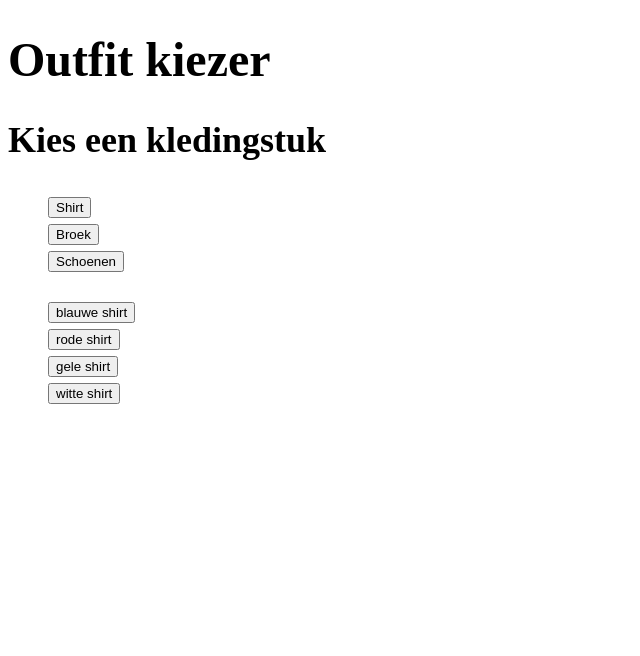
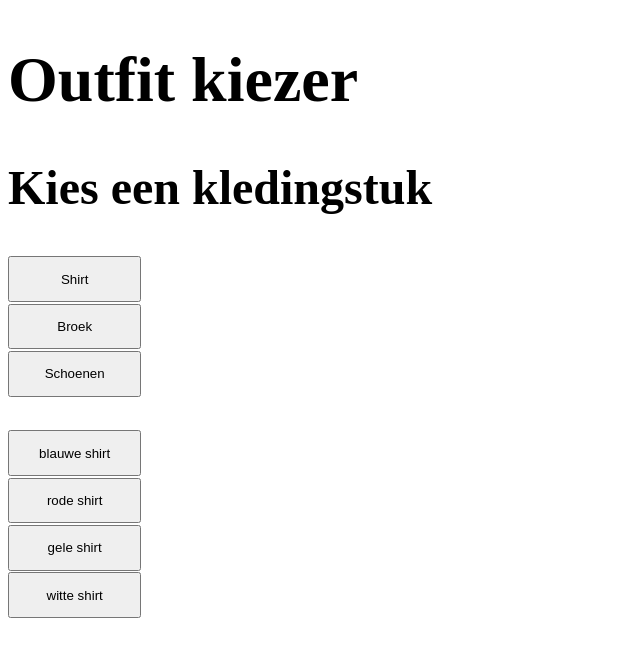
Before and after one commit to spacejump3/Human-Centered-Design, a plain HTML site: page index.html in a window 1280 px wide. Both pictures are taken after a click on the button "Shirt". Shown: the whole page, without its empty margins (0-640 px from the left). Drawn offline with Linux system fonts and the light colour scheme.

Commit message:
better version

```diff
--- a/index.html
+++ b/index.html
@@ -10,12 +10,14 @@
         <h1>Outfit kiezer</h1>
         <section>
             <h2>Kies een kledingstuk</h2>
+			<p></p>
             <ul>
                 <li><button id="shirtBtn">Shirt</button></li>
                 <li><button id="pantsBtn">Broek</button></li>
                 <li><button id="shoesBtn">Schoenen</button></li>
             </ul>
-			<ul id="clothingList"></ul>
+
+            <ul id="container"></ul>
         </section>
     </body>
     <script src="./scripts/script.js"></script>
--- a/scripts/script.js
+++ b/scripts/script.js
@@ -1,103 +1,94 @@
-// Get the buttons
-// const buttons = document.querySelectorAll('button');
-const shirtBtn = document.getElementById('shirtBtn');
-const pantsBtn = document.getElementById('pantsBtn');
-const shoesBtn = document.getElementById('shoesBtn');
+// Fetch JSON data
+fetch('./data.json')
+    .then((response) => response.json())
+    .then((data) => {
+        // Get the buttons
+        let shirtBtn = document.getElementById('shirtBtn');
+        let pantsBtn = document.getElementById('pantsBtn');
+        let shoesBtn = document.getElementById('shoesBtn');
 
-// Get the container
-const clothingList = document.getElementById('clothingList');
+        // Keep track of the selected clothing pieces and their types
+        let selectedPieces = [];
+        let selectedTypes = [];
 
-// Add event listeners to the buttons
-shirtBtn.addEventListener('click', () => createButtons('shirt'));
-pantsBtn.addEventListener('click', () => createButtons('pants'));
-shoesBtn.addEventListener('click', () => createButtons('shoes'));
+        // Function to create new buttons
+        function createButtons(clothingType, matches) {
+            // Get the clothing data
+            let clothingData = data[clothingType];
 
-// Add click event listeners to the buttons
-shirtBtn.addEventListener('click', function () {
-	clothingList.setAttribute('aria-label', 'Dit is een lijst van shirts');
-	// Call your function to generate buttons
-});
+            // Get the container to put the buttons in
+            let container = document.getElementById('container');
 
-pantsBtn.addEventListener('click', function () {
-	clothingList.setAttribute('aria-label', 'Dit is een lijst van broeken');
-	// Call your function to generate buttons
-});
+            // Clear the container
+            container.innerHTML = '';
 
-shoesBtn.addEventListener('click', function () {
-	clothingList.setAttribute('aria-label', 'Dit is een lijst van schoenen');
-	// Call your function to generate buttons
-});
+            // Create a new button for each clothing piece
+            for (let clothingPiece in clothingData) {
+                // If matches is defined, only create buttons for matching pieces
+                if (!matches || matches.includes(clothingData[clothingPiece].id)) {
+                    let li = document.createElement('li');
+                    let btn = document.createElement('button');
+                    btn.innerText = clothingPiece;
+                    btn.addEventListener('click', function () {
+                        // Add the selected piece and its type to the lists
+                        selectedPieces.push(clothingPiece);
+                        selectedTypes.push(clothingType);
 
-// semi working thing
-function createButtons(category) {
-	// Fetch the data from the JSON file
-	fetch('data.json')
-		.then((response) => response.json())
-		.then((data) => {
-			// Clear the clothing list
-			clothingList.innerHTML = '';
+                        // If we're at the last piece, display the selected pieces
+                        if (selectedPieces.length === 3) {
+                            let p = document.createElement('p');
+                            p.innerText = 'U heeft de volgende outfit gekozen: ' + selectedPieces.join(', ') + '. Als u hier niet blij mee bent, kunt u opnieuw beginnen door op de volgende knop te drukken';
+                            container.appendChild(p);
 
-			// Get the category from the data
-			const items = data[category];
+                            // Disable all buttons
+                            let buttons = document.querySelectorAll('button');
+                            buttons.forEach((button) => (button.disabled = true));
 
-			let firstButton = null;
+                            // Add a restart button
+                            let restartBtn = document.createElement('button');
+                            restartBtn.innerText = 'Opnieuw een outfit kiezen';
+                            restartBtn.addEventListener('click', function () {
+                                // Clear the container
+                                container.innerHTML = '';
 
-			// Create a button and a li for each item in the category
-			for (let item in items) {
-				const btn = document.createElement('button');
-				btn.textContent = item;
+                                // Enable all buttons
+                                buttons.forEach((button) => (button.disabled = false));
 
-				// Add an event listener to the button
-				btn.addEventListener('click', () => {
-					// Clear the clothing list
-					clothingList.innerHTML = '';
+                                // Clear the selected pieces and types
+                                selectedPieces = [];
+                                selectedTypes = [];
+                            });
+                            container.appendChild(restartBtn);
+                        } else {
+                            // Otherwise, create the next set of buttons
+                            let nextType = ['shirt', 'pants', 'shoes'].find((type) => !selectedTypes.includes(type));
+                            createButtons(nextType, clothingData[clothingPiece].matches);
+                        }
+                    });
+                    li.appendChild(btn);
+                    container.appendChild(li);
+                }
+            }
 
-					// Get the matches of the item
-					const matches = items[item].matches;
+            // Focus on the first button
+            container.querySelector('button').focus();
+        }
 
-					// Get the ids of all shirts, pants, and shoes
-					const shirts = Object.values(data.shirt).map((item) => item.id);
-					const pants = Object.values(data.pants).map((item) => item.id);
-					const shoes = Object.values(data.shoes).map((item) => item.id);
-
-					// Create a list of all possible combinations of shirts, pants, and shoes
-					const combinations = [];
-					for (let shirt of shirts) {
-						for (let pant of pants) {
-							for (let shoe of shoes) {
-								// Get the names corresponding to the ids
-								const shirtName = Object.keys(data.shirt).find((key) => data.shirt[key].id === shirt);
-								const pantName = Object.keys(data.pants).find((key) => data.pants[key].id === pant);
-								const shoeName = Object.keys(data.shoes).find((key) => data.shoes[key].id === shoe);
-
-								combinations.push([shirtName, pantName, shoeName]);
-							}
-						}
-					}
-
-					// For each combination, create a new ul element and add li elements for each item in the combination
-					for (let combination of combinations) {
-						const ul = document.createElement('ul');
-						for (let item of combination) {
-							const li = document.createElement('li');
-							li.textContent = item;
-							li.setAttribute('tabindex', '0');
-							ul.appendChild(li);
-						}
-						clothingList.appendChild(ul);
-					}
-				});
-
-				const li = document.createElement('li');
-				li.appendChild(btn);
-
-				clothingList.appendChild(li);
-				if (!firstButton) {
-					firstButton = btn;
-				}
-			}
-			if (firstButton) {
-				firstButton.focus();
-			}
-		});
-}
+        // Add event listeners to the buttons
+        shirtBtn.addEventListener('click', function () {
+            selectedPieces = [];
+            selectedTypes = [];
+            createButtons('shirt');
+        });
+        pantsBtn.addEventListener('click', function () {
+            selectedPieces = [];
+            selectedTypes = [];
+            createButtons('pants');
+        });
+        shoesBtn.addEventListener('click', function () {
+            selectedPieces = [];
+            selectedTypes = [];
+            createButtons('shoes');
+        });
+    })
+    .catch((error) => console.error('Error:', error));
--- a/styles/style.css
+++ b/styles/style.css
@@ -1,12 +1,18 @@
 html {
-	font-size: 1.5em;
+	font-size: 2em;
+}
+
+ul {
+	margin: 1em 0 0 0;
+	padding: 0;
+	list-style: none;
+}
+
+button {
+	padding: 1em;
+	width: 10em;
 }
 
 :focus-visible {
 	background-color: yellow;
 }
-
-ul {
-	margin: 1em 0 0 0;
-	list-style: none;
-}
```
Lines whose indentation alone changed are shown as unchanged.
